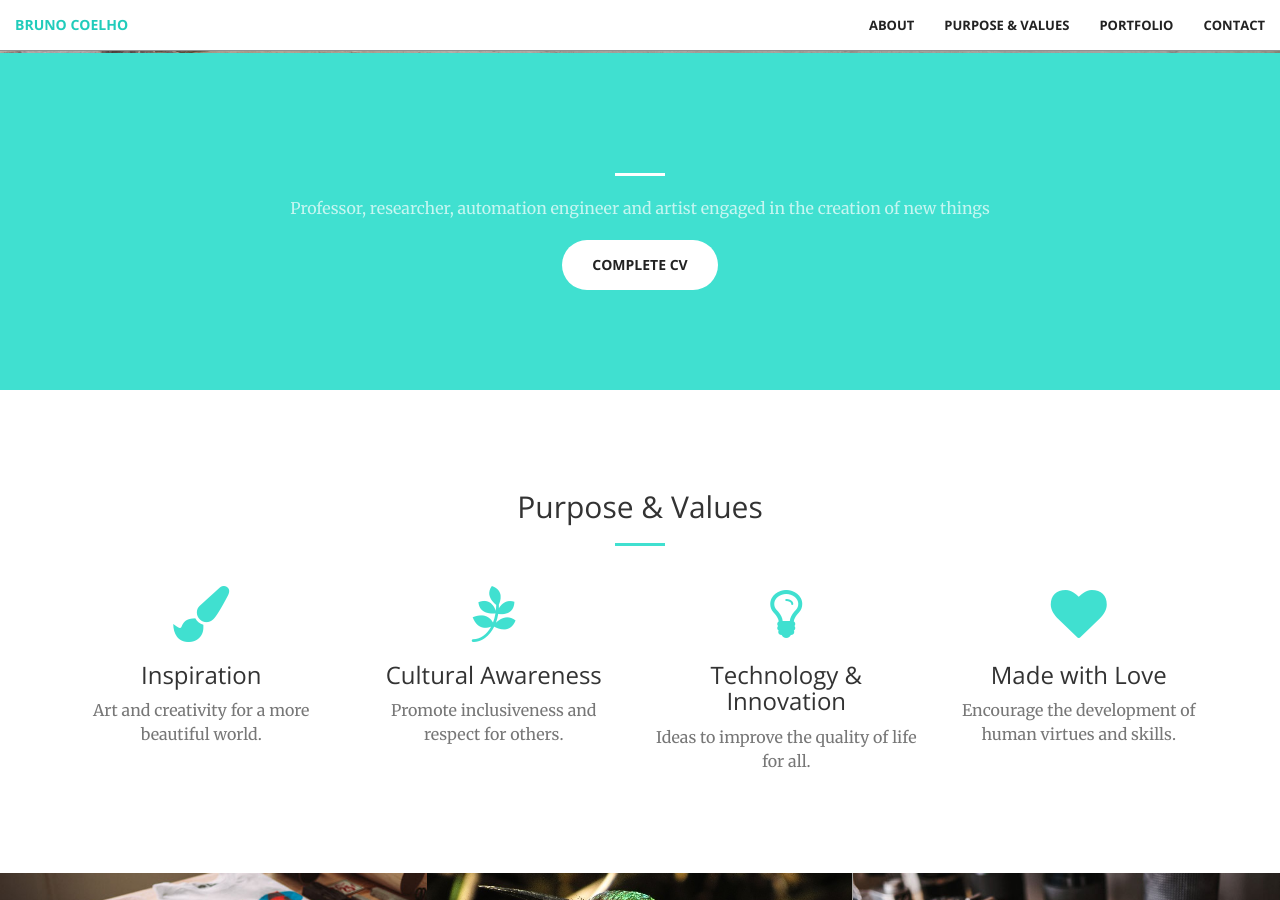
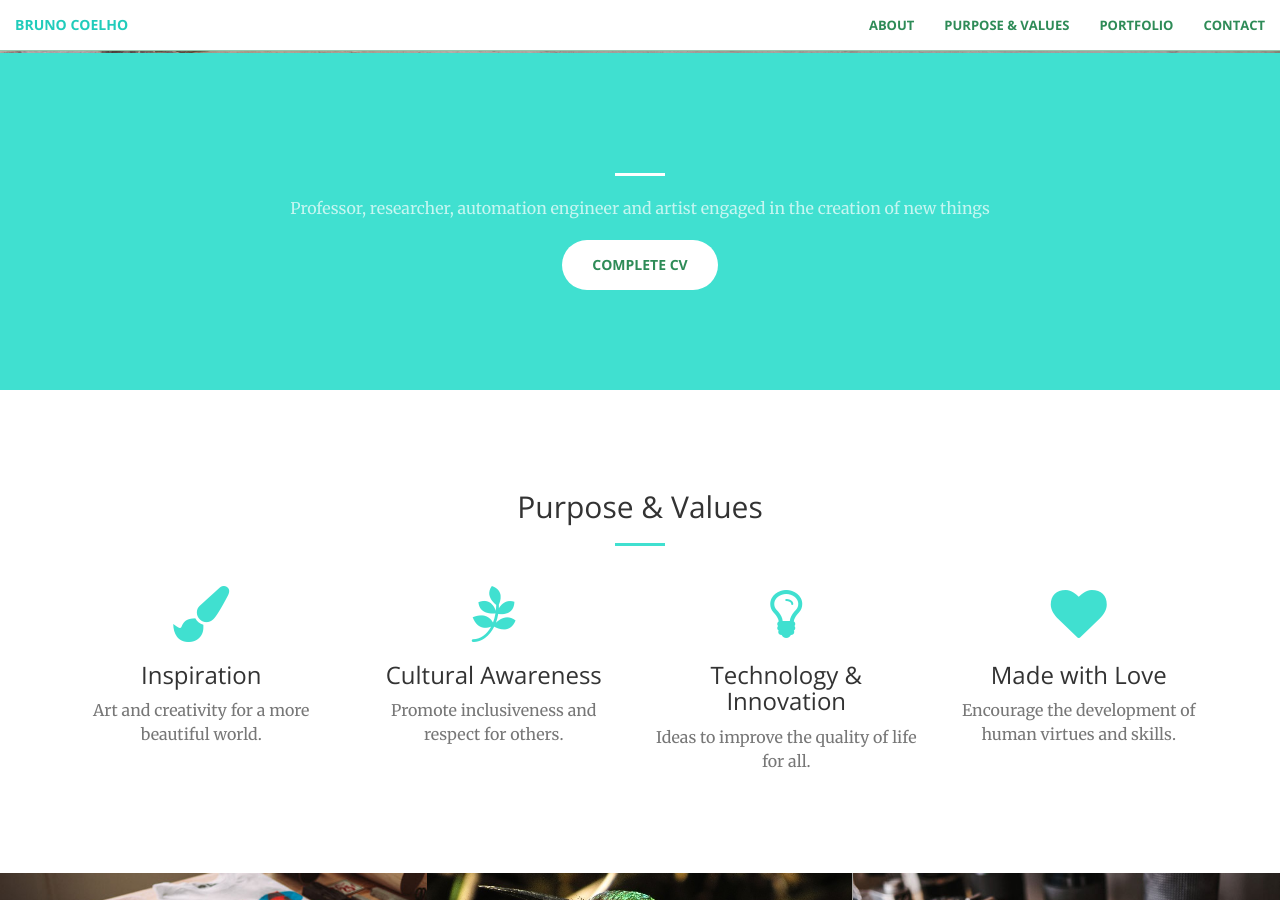
Before and after one commit to brunonaz/artbrunocoelho, a Jekyll site: the page built from index.html, in a window 1280 px wide and 900 px high, scrolled down 847 px. Built offline with Jekyll 4.4.1, drawn with Linux system fonts in a browser that asks for light colours.

Commit message:
teste dark verde

```diff
--- a/css/main.scss
+++ b/css/main.scss
@@ -37,7 +37,7 @@
 //$theme-primary: #F05F40; laranja original
 $theme-primary: #40E0D0;
 
-$theme-dark: #222;
+$theme-dark: #2E8B57; //#222
 
 // Import partials from `sass_dir` (defaults to `_sass`)
 @import
```
